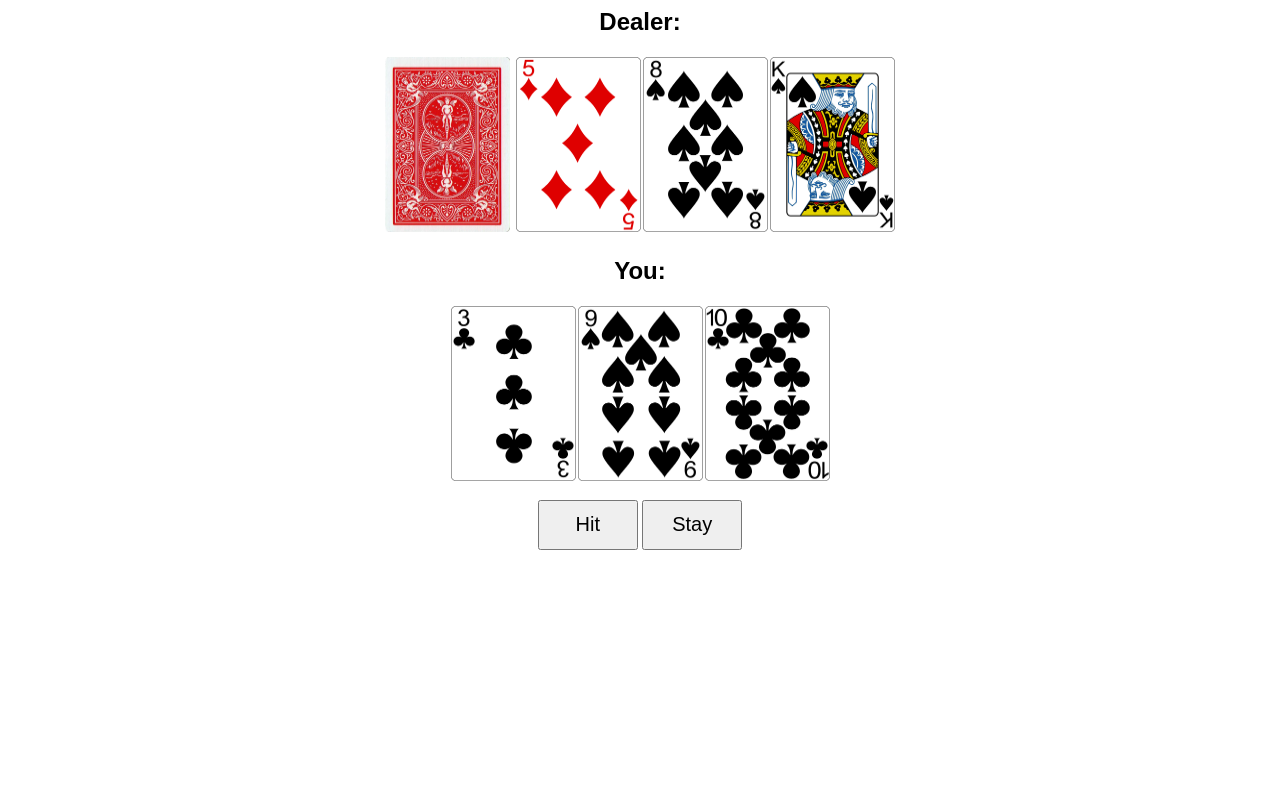
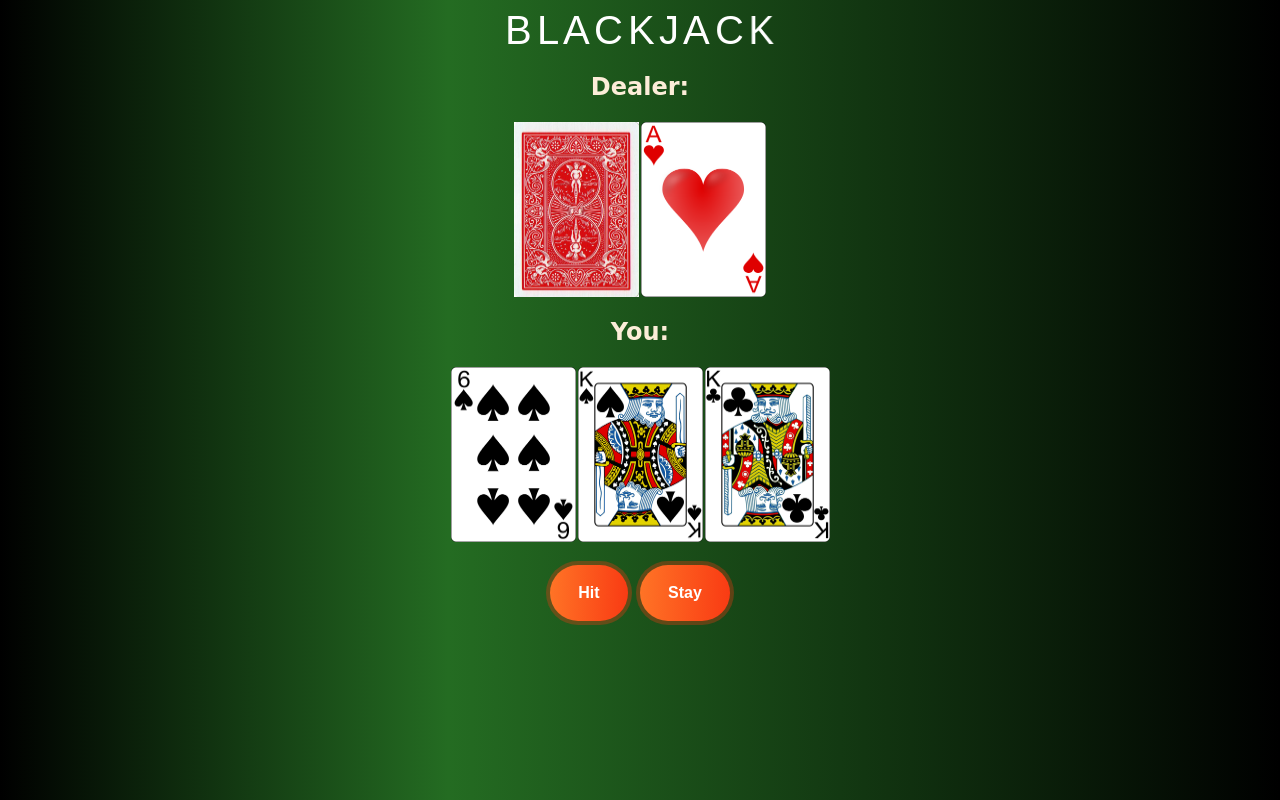
Before and after one commit to LeandroAlecrim/BlackjackJS, a plain HTML site: page index.html in a window 1280 px wide. Both pictures are taken after a click on the button "Hit". Drawn offline with Linux system fonts and the light colour scheme.

Commit message:
refactoring

```diff
--- a/blackjack.css
+++ /dev/null
@@ -1,28 +0,0 @@
-body {
-  font-family: Arial, Helvetica, sans-serif;
-  text-align: center;
-}
-
-#dealer-cards img {
-  height: 175px;
-  width: 125px;
-  margin: 1px;
-}
-
-#your-cards img {
-  height: 175px;
-  width: 125px;
-  margin: 1px;
-}
-
-#hit {
-  width: 100px;
-  height: 50px;
-  font-size: 20px;
-}
-
-#stay {
-  width: 100px;
-  height: 50px;
-  font-size: 20px;
-}
--- a/blackjack.js
+++ /dev/null
@@ -1,173 +0,0 @@
-//
-// Globals
-//
-var dealerSum = 0;
-var yourSum = 0;
-
-var dealerAceCount = 0;
-var yourAceCount = 0; // A, 2 + K => 1 + 2 + 10;
-
-var hidden;
-var deck;
-
-var canHit = true; // allows the player (you) to draw while yourSum <= 21
-
-window.onload = function () {
-  buildDeck();
-  shuffleDeck();
-  startGame();
-};
-
-//
-// Functions
-//
-function buildDeck() {
-  let values = [
-    'A',
-    '2',
-    '3',
-    '4',
-    '5',
-    '6',
-    '7',
-    '8',
-    '9',
-    '10',
-    'J',
-    'Q',
-    'K',
-  ];
-  let types = ['C', 'D', 'H', 'S'];
-
-  deck = [];
-
-  for (let i = 0; i < types.length; i++) {
-    for (let j = 0; j < values.length; j++) {
-      deck.push(values[j] + '-' + types[i]); // A-C -> K-C, A-D -> K-D, ...
-    }
-  }
-
-  console.log(deck);
-}
-
-function shuffleDeck() {
-  for (let i = 0; i < deck.length; i++) {
-    let j = Math.floor(Math.random() * deck.length); // (0-1) * 52 =< (0-51.9999)
-    let temp = deck[i];
-    deck[i] = deck[j];
-    deck[j] = temp;
-  }
-
-  console.log(deck);
-}
-
-function startGame() {
-  hidden = deck.pop();
-  dealerSum += getValue(hidden);
-  dealerAceCount += checkAce(hidden);
-  console.log(dealerSum);
-  console.log(dealerAceCount);
-
-  while (dealerSum < 17) {
-    // <img src="./cards/4-C.png" >
-    let cardImg = document.createElement('img');
-    let card = deck.pop();
-    cardImg.src = './cards/' + card + '.png';
-    dealerSum += getValue(card);
-    dealerAceCount += checkAce(card);
-    document.getElementById('dealer-cards').append(cardImg);
-  }
-
-  console.log(dealerSum);
-
-  for (let i = 0; i < 2; i++) {
-    // <img src="./cards/4-C.png" >
-    let cardImg = document.createElement('img');
-    let card = deck.pop();
-    cardImg.src = './cards/' + card + '.png';
-    yourSum += getValue(card);
-    yourAceCount += checkAce(card);
-    document.getElementById('your-cards').append(cardImg);
-  }
-
-  console.log(yourSum);
-
-  document.getElementById('hit').addEventListener('click', hit);
-  document.getElementById('stay').addEventListener('click', stay);
-}
-
-function hit() {
-  if (!canHit) {
-    return;
-  }
-
-  // <img src="./cards/4-C.png" >
-  let cardImg = document.createElement('img');
-  let card = deck.pop();
-  cardImg.src = './cards/' + card + '.png';
-  yourSum += getValue(card);
-  yourAceCount += checkAce(card);
-  document.getElementById('your-cards').append(cardImg);
-
-  if (reduceAce(yourSum, yourAceCount) > 21) {
-    // A, J, K => 11 + 10 + 10
-    canHit = false;
-  }
-}
-
-function stay() {
-  dealerSum = reduceAce(dealerSum, dealerAceCount);
-  yourSum = reduceAce(yourSum, yourAceCount);
-
-  canHit = false;
-  document.getElementById('hidden').src = './cards/' + hidden + '.png';
-
-  let message = '';
-  if (yourSum > 21) {
-    message = 'You Lose!';
-  } else if (dealerSum > 21) {
-    message = 'You Win!';
-  }
-  // both you and dealer <= 21
-  else if (yourSum == dealerSum) {
-    message = 'Tie!';
-  } else if (yourSum > dealerSum) {
-    message = 'You Win!';
-  } else if (yourSum < dealerSum) {
-    message = 'You Lose!';
-  }
-
-  document.getElementById('dealer-sum').innerText = dealerSum;
-  document.getElementById('your-sum').innerText = yourSum;
-  document.getElementById('results').innerText = message;
-}
-
-function getValue(card) {
-  let data = card.split('-'); // 4-C => ['4', 'C']
-  let value = data[0];
-  let type = data[1];
-
-  if (isNaN(value)) {
-    // A J Q K
-    if (value == 'A') {
-      return 11;
-    }
-    return 10;
-  }
-  return parseInt(value);
-}
-
-function checkAce(card) {
-  if (card[0] == 'A') {
-    return 1;
-  }
-  return 0;
-}
-
-function reduceAce(playerSum, playerAceCount) {
-  while (playerSum > 21 && playerAceCount > 0) {
-    playerSum -= 10;
-    playerAceCount -= 1;
-  }
-  return playerSum;
-}
--- a/index.html
+++ b/index.html
@@ -3,22 +3,35 @@
 <head>
 	<meta name="viewport" content="width=device-width, initial-scale=1.0">
 	<title>Black Jack</title>
-	<link rel="stylesheet" href="blackjack.css">
-	<script src="blackjack.js"></script>
+	<link rel="stylesheet" href="style.css">
+	<script src="script.js"></script>
 </head>
 
 <body>
-	<h2>Dealer: <span id="dealer-sum"></span></h2>
+	<div class="waviy ">
+		<span style="--i:1">B</span>
+		<span style="--i:2">l</span>
+		<span style="--i:3">a</span>
+		<span style="--i:4">c</span>
+		<span style="--i:5">k</span>
+		<span style="--i:6">j</span>
+		<span style="--i:7">a</span>
+		<span style="--i:8">c</span>
+		<span style="--i:9">k</span>
+	</div>
+	<h2 class="text">Dealer: <span id="dealer-sum"></span></h2>
 	<div id="dealer-cards">
 		<img id="hidden" src="./cards/BACK.png" />
 	</div>
 
-	<h2>You: <span id="your-sum"></span></h2>
+	<h2 class="text">You: <span id="your-sum"></span></h2>
 	<div id="your-cards"></div>
 	<br>
-	<button id="hit">Hit</button>
-	<button id="stay">Stay</button>
-	<p id="results"></p>
+	<button id="hit" class="button">Hit</button>
+	<button id="stay" class="button">Stay</button>
+	<p id="results" class="text"></p>
+	<button id="restart" class="button-hidden">Restart</button>
+
 </body>
 
 </html>
--- /dev/null
+++ b/script.js
@@ -0,0 +1,187 @@
+//
+//#region Globals
+//
+const VALUES = [
+  'A', // Ás
+  '2',
+  '3',
+  '4',
+  '5',
+  '6',
+  '7',
+  '8',
+  '9',
+  '10',
+  'J', // Valete
+  'Q', // Rainha
+  'K', // Rei
+];
+const TYPES = ['C', 'D', 'H', 'S']; // Clubs/Paus, Diamonds/Ouro, Hearts/Copas, Spades/Espadas
+
+let dealerSum;
+let yourSum;
+let dealerAceCount;
+let yourAceCount; // A, 2 + K => 1 + 2 + 10;
+
+let deck; // baralho
+let hiddenCard; // carta oculta da banca
+let canHit; // permite o jogador comprar enquanto soma <= 21
+
+//
+//#endregion Globals
+//
+
+window.onload = function () {
+  init();
+};
+
+//
+//#region Functions
+//
+function init() {
+  reset();
+  buildDeck();
+  shuffleDeck();
+  startGame();
+
+  // event listener
+  document.getElementById('hit').addEventListener('click', hit);
+  document.getElementById('stay').addEventListener('click', stay);
+  document.getElementById('restart').addEventListener('click', init);
+}
+
+function reset() {
+  // variáveis
+  dealerSum = 0;
+  yourSum = 0;
+  dealerAceCount = 0;
+  yourAceCount = 0;
+  deck = [];
+  hiddenCard = null;
+  canHit = true;
+
+  // DOM
+  document.getElementById('results').innerText = '';
+  document.getElementById('your-sum').innerText = '';
+  document.getElementById('dealer-sum').innerText = '';
+  document.getElementById('your-cards').innerHTML = '';
+  document.getElementById('dealer-cards').innerHTML = '';
+  document.getElementById('dealer-cards').appendChild(hiddenCardImage());
+  document.getElementById('hit').classList.replace('button-hidden', 'button');
+  document.getElementById('stay').classList.replace('button-hidden', 'button');
+  document
+    .getElementById('restart')
+    .classList.replace('button', 'button-hidden');
+}
+
+function buildDeck() {
+  deck = [];
+
+  TYPES.forEach((type) => {
+    const suit = VALUES.map((value) => `${value}-${type}`); // mapeia naipe para cada tipo -> [A-C, ..., K-C]
+    deck.push(...suit);
+  });
+}
+
+function shuffleDeck() {
+  deck.sort(() => Math.random() - 0.5);
+}
+
+function startGame() {
+  hiddenCard = deck.pop();
+  dealerSum += getValue(hiddenCard);
+  dealerAceCount += checkAce(hiddenCard);
+
+  while (dealerSum < 17) {
+    drawCard('dealer-cards');
+  }
+
+  for (let i = 0; i < 2; i++) {
+    drawCard('your-cards');
+  }
+}
+
+function hiddenCardImage() {
+  const img = document.createElement('img');
+  img.src = './cards/BACK.png';
+  img.setAttribute('id', 'hidden');
+  return img;
+}
+
+function cardImage(card) {
+  const img = document.createElement('img');
+  img.src = './cards/' + card + '.png'; // <img src="./cards/4-C.png" >
+  return img;
+}
+
+function drawCard(elementId) {
+  const card = deck.pop();
+
+  if (elementId === 'your-cards') {
+    yourSum += getValue(card);
+    yourAceCount += checkAce(card);
+  } else if (elementId === 'dealer-cards') {
+    dealerSum += getValue(card);
+    dealerAceCount += checkAce(card);
+  }
+
+  document.getElementById(elementId).append(cardImage(card));
+}
+
+function hit() {
+  if (!canHit) return;
+  drawCard('your-cards');
+}
+
+function stay() {
+  canHit = false;
+  dealerSum = reduceAce(dealerSum, dealerAceCount);
+  yourSum = reduceAce(yourSum, yourAceCount);
+
+  // DOM
+  document.getElementById('hidden').src = './cards/' + hiddenCard + '.png';
+  document.getElementById('dealer-sum').innerText = dealerSum;
+  document.getElementById('your-sum').innerText = yourSum;
+  document.getElementById('results').innerText = result();
+  document.getElementById('hit').classList.replace('button', 'button-hidden');
+  document.getElementById('stay').classList.replace('button', 'button-hidden');
+  document
+    .getElementById('restart')
+    .classList.replace('button-hidden', 'button');
+}
+
+function result() {
+  // quando alguém ultrapassar 21
+  if (yourSum > 21) return 'You Lose!';
+  if (dealerSum > 21) return 'You Win!';
+  // ambos com menos de 21
+  if (yourSum === dealerSum) return 'Tie!';
+  if (yourSum > dealerSum) return 'You Win!';
+  if (yourSum < dealerSum) return 'You Lose!';
+}
+
+function getValue(card) {
+  let data = card.split('-'); // 4-C => ['4', 'C']
+  let value = data[0];
+
+  if (isNaN(value)) {
+    return checkAce(card) ? 11 : 10; // A => 11 // J, Q, K => 10
+  }
+  return parseInt(value); // 2 - 10
+}
+
+function checkAce(card) {
+  return card.startsWith('A') ? 1 : 0;
+}
+
+/** Retorna a soma. Reduz Ás para 1 enquanto a soma for maior que 21 */
+function reduceAce(sum, aceCount) {
+  while (sum > 21 && aceCount > 0) {
+    sum -= 10;
+    aceCount -= 1;
+  }
+  return sum;
+}
+//
+//#endregion Functions
+//
--- /dev/null
+++ b/style.css
@@ -0,0 +1,177 @@
+/* Body */
+body {
+  background: rgb(0, 0, 0);
+  background: linear-gradient(
+    90deg,
+    rgba(0, 0, 0, 1) 0%,
+    rgba(36, 108, 34, 1) 35%,
+    rgba(0, 0, 0, 1) 100%
+  );
+  font-family: Arial, Helvetica, sans-serif;
+  text-align: center;
+}
+
+/* Images */
+#dealer-cards img {
+  height: 100px;
+  width: 75px;
+  margin: 1px;
+}
+
+#your-cards img {
+  height: 100px;
+  width: 75px;
+  margin: 1px;
+}
+
+/* Buttons */
+.button {
+  align-items: center;
+  appearance: none;
+  background-clip: padding-box;
+  background-color: initial;
+  background-image: none;
+  border-style: none;
+  box-sizing: border-box;
+  color: #fff;
+  cursor: pointer;
+  display: inline-block;
+  flex-direction: row;
+  flex-shrink: 0;
+  font-family: Eina01, sans-serif;
+  font-size: 16px;
+  font-weight: 800;
+  justify-content: center;
+  line-height: 24px;
+  margin: 0;
+  min-height: 64px;
+  outline: none;
+  overflow: visible;
+  padding: 19px 26px;
+  pointer-events: auto;
+  position: relative;
+  text-align: center;
+  text-decoration: none;
+  text-transform: none;
+  user-select: none;
+  -webkit-user-select: none;
+  touch-action: manipulation;
+  vertical-align: middle;
+  width: auto;
+  word-break: keep-all;
+  z-index: 0;
+}
+
+@media (min-width: 768px) {
+  .button {
+    padding: 19px 32px;
+  }
+
+  #dealer-cards img {
+    height: 175px;
+    width: 125px;
+    margin: 1px;
+  }
+
+  #your-cards img {
+    height: 175px;
+    width: 125px;
+    margin: 1px;
+  }
+}
+
+.button:before,
+.button:after {
+  border-radius: 80px;
+}
+
+.button:before {
+  background-color: rgba(249, 58, 19, 0.32);
+  content: '';
+  display: block;
+  height: 100%;
+  left: 0;
+  overflow: hidden;
+  position: absolute;
+  top: 0;
+  width: 100%;
+  z-index: -2;
+}
+
+.button:after {
+  background-color: initial;
+  background-image: linear-gradient(92.83deg, #ff7426 0, #f93a13 100%);
+  bottom: 4px;
+  content: '';
+  display: block;
+  left: 4px;
+  overflow: hidden;
+  position: absolute;
+  right: 4px;
+  top: 4px;
+  transition: all 100ms ease-out;
+  z-index: -1;
+}
+
+.button:hover:not(:disabled):after {
+  bottom: 0;
+  left: 0;
+  right: 0;
+  top: 0;
+  transition-timing-function: ease-in;
+}
+
+.button:active:not(:disabled) {
+  color: #ccc;
+}
+
+.button:active:not(:disabled):after {
+  background-image: linear-gradient(
+      0deg,
+      rgba(0, 0, 0, 0.2),
+      rgba(0, 0, 0, 0.2)
+    ),
+    linear-gradient(92.83deg, #ff7626b4 0, #f93a13 100%);
+  bottom: 4px;
+  left: 4px;
+  right: 4px;
+  top: 4px;
+}
+
+.button:disabled {
+  cursor: default;
+  opacity: 0.24;
+}
+
+.button-hidden {
+  display: none;
+}
+
+/* Text */
+.text {
+  color: #fcedd8;
+  font-family: 'Niconne', cursive;
+  text-align: center;
+}
+
+.waviy {
+  position: relative;
+}
+
+.waviy span {
+  animation: flip 5s infinite;
+  animation-delay: calc(0.4s * var(--i));
+  color: #fff;
+  display: inline-block;
+  font-size: 40px;
+  position: relative;
+  text-transform: uppercase;
+}
+
+/* Animations */
+@keyframes flip {
+  0%,
+  50% {
+    transform: rotateY(360deg);
+  }
+}
```
